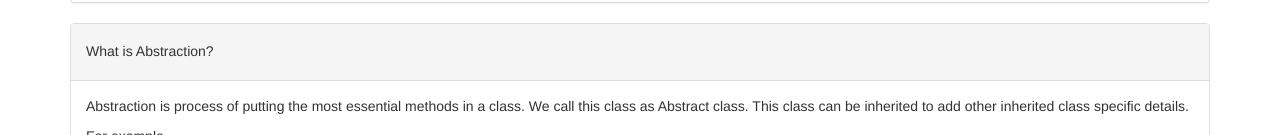
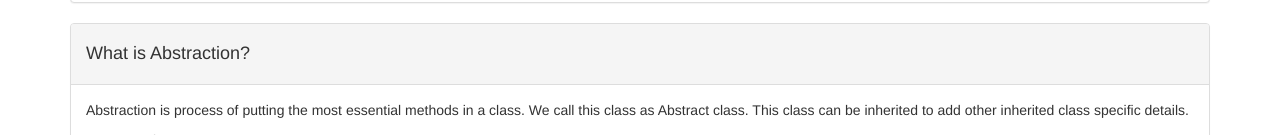
Before and after one commit to SatyaKarmi/dotnetinterview, a plain HTML site: page index.html in a window 1280 px wide. Shown: the part 2762-2897 px from the top of the page. Drawn offline with nearby package versions, Linux system fonts and the light colour scheme.

Commit message:
Update index.html

```diff
--- a/index.html
+++ b/index.html
@@ -160,7 +160,7 @@
     </div>
 
 	<div class="panel panel-default">
-	    <div class="panel-heading"><h5>What is Abstraction?</h5></div>
+	    <div class="panel-heading"><h4>What is Abstraction?</h4></div>
 	      <div class="panel-body">
 		      <p>Abstraction is process of putting the most essential methods in a class. We call this class as Abstract class. This class can be inherited to add other inherited class specific details.</p>
 		      <p>For example,</p>
```
